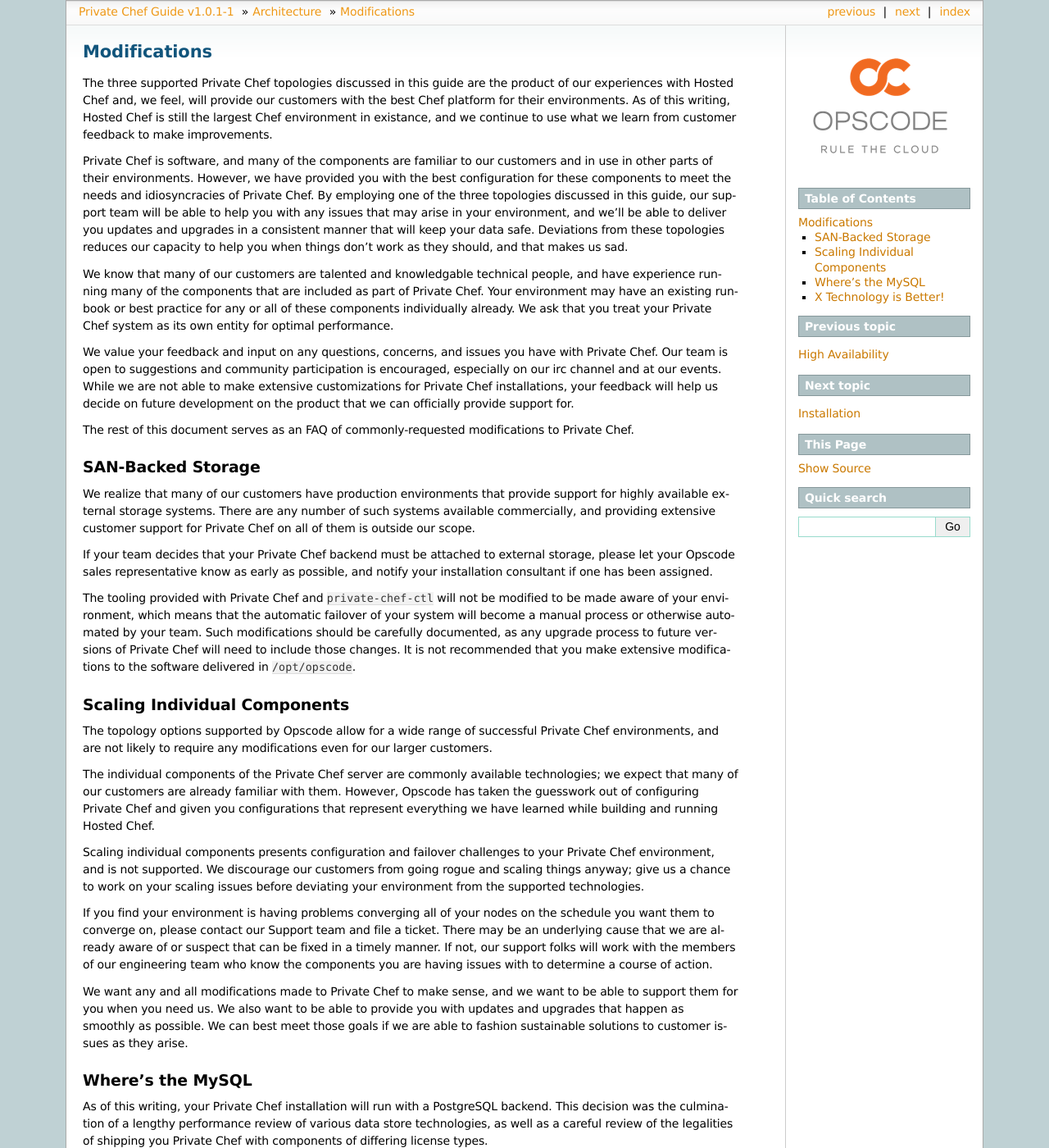
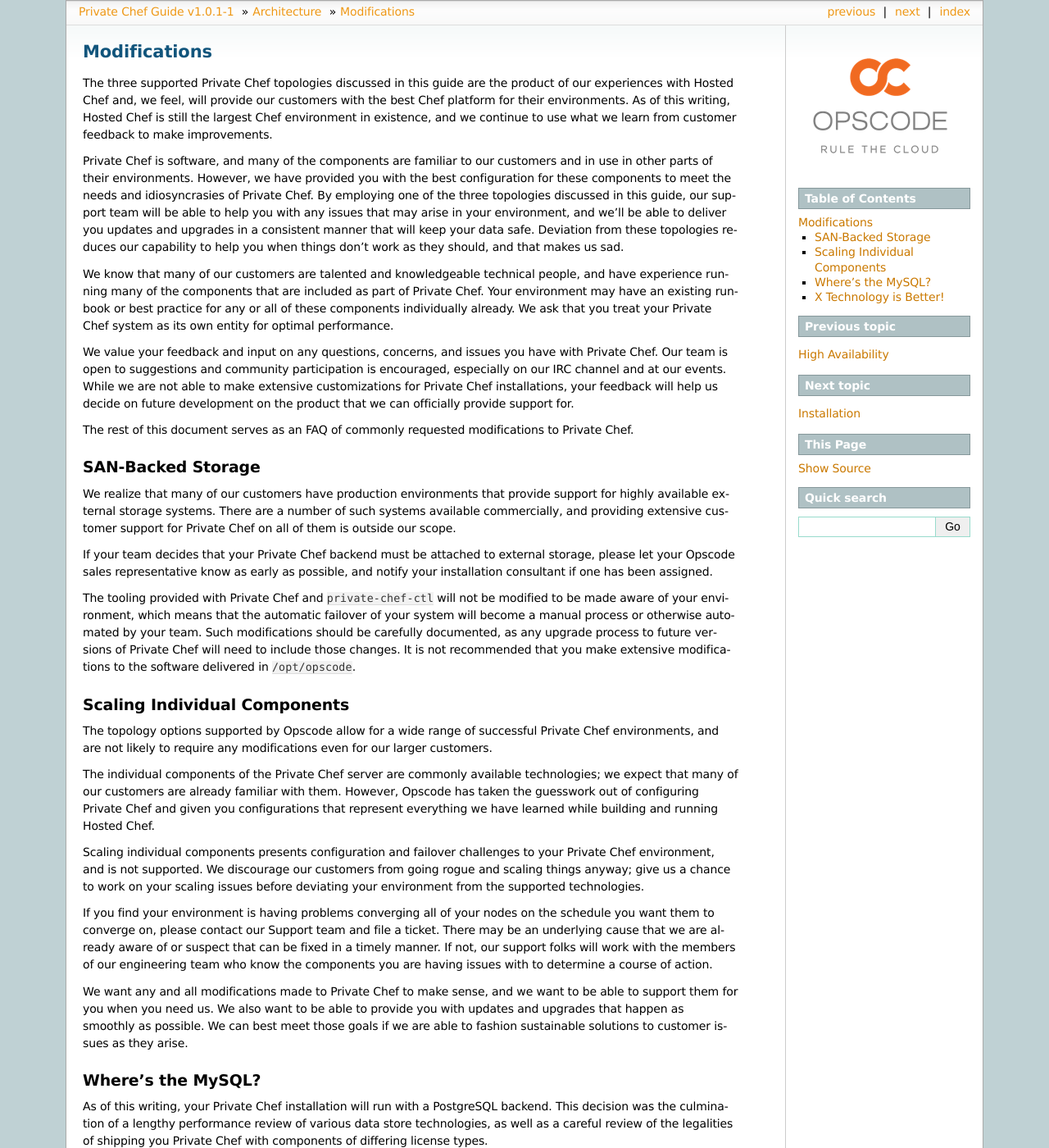
Before and after one commit to chef-boneyard/private-chef-administration, a Sphinx documentation site: the page built from source/architecture/modifications.rst, in a window 1280 px wide and 1400 px high. Shown: the whole window at 82% size. Built offline with Sphinx 7.4.7, drawn with Linux system fonts in a browser that asks for light colours.

Commit message:
Ghz->GHz, cpu->CPU and other spelling and grammar enhancements

```diff
--- a/source/architecture/modifications.rst
+++ b/source/architecture/modifications.rst
@@ -5,15 +5,15 @@
 Modifications
 ====================
 
-The three supported Private Chef topologies discussed in this guide are the product of our experiences with Hosted Chef and, we feel, will provide our customers with the best Chef platform for their environments.  As of this writing, Hosted Chef is still the largest Chef environment in existance, and we continue to use what we learn from customer feedback to make improvements.
+The three supported Private Chef topologies discussed in this guide are the product of our experiences with Hosted Chef and, we feel, will provide our customers with the best Chef platform for their environments.  As of this writing, Hosted Chef is still the largest Chef environment in existence, and we continue to use what we learn from customer feedback to make improvements.
 
-Private Chef is software, and many of the components are familiar to our customers and in use in other parts of their environments. However, we have provided you with the best configuration for these components to meet the needs and idiosyncracies of Private Chef.  By employing one of the three topologies discussed in this guide, our support team will be able to help you with any issues that may arise in your environment, and we'll be able to deliver you updates and upgrades in a consistent manner that will keep your data safe. Deviations from these topologies reduces our capacity to help you when things don't work as they should, and that makes us sad.
+Private Chef is software, and many of the components are familiar to our customers and in use in other parts of their environments. However, we have provided you with the best configuration for these components to meet the needs and idiosyncrasies of Private Chef.  By employing one of the three topologies discussed in this guide, our support team will be able to help you with any issues that may arise in your environment, and we'll be able to deliver you updates and upgrades in a consistent manner that will keep your data safe. Deviation from these topologies reduces our capability to help you when things don't work as they should, and that makes us sad.
 
-We know that many of our customers are talented and knowledgable technical people, and have experience running many of the components that are included as part of Private Chef. Your environment may have an existing runbook or best practice for any or all of these components individually already. We ask that you treat your Private Chef system as its own entity for optimal performance.
+We know that many of our customers are talented and knowledgeable technical people, and have experience running many of the components that are included as part of Private Chef. Your environment may have an existing runbook or best practice for any or all of these components individually already. We ask that you treat your Private Chef system as its own entity for optimal performance.
 
-We value your feedback and input on any questions, concerns, and issues you have with Private Chef. Our team is open to suggestions and community participation is encouraged, especially on our irc channel and at our events. While we are not able to make extensive customizations for Private Chef installations, your feedback will help us decide on future development on the product that we can officially provide support for.
+We value your feedback and input on any questions, concerns, and issues you have with Private Chef. Our team is open to suggestions and community participation is encouraged, especially on our IRC channel and at our events. While we are not able to make extensive customizations for Private Chef installations, your feedback will help us decide on future development on the product that we can officially provide support for.
 
-The rest of this document serves as an FAQ of commonly-requested modifications to Private Chef.
+The rest of this document serves as an FAQ of commonly requested modifications to Private Chef.
 
 .. index::
   pair: modifications; san-backed storage
@@ -21,7 +21,7 @@
 SAN-Backed Storage
 ------------------
 
-We realize that many of our customers have production environments that provide support for highly available external storage systems.  There are any number of such systems available commercially, and providing extensive customer support for Private Chef on all of them is outside our scope.
+We realize that many of our customers have production environments that provide support for highly available external storage systems.  There are a number of such systems available commercially, and providing extensive customer support for Private Chef on all of them is outside our scope.
 
 If your team decides that your Private Chef backend must be attached to external storage, please let your Opscode sales representative know as early as possible, and notify your installation consultant if one has been assigned.
 
@@ -46,8 +46,8 @@
 .. index::
   pair: modifications; mysql
 
-Where's the MySQL
------------------
+Where's the MySQL?
+------------------
 
 As of this writing, your Private Chef installation will run with a PostgreSQL backend. This decision was the culmination of a lengthy performance review of various data store technologies, as well as a careful review of the legalities of shipping you Private Chef with components of differing license types.
 
--- a/source/installation/standalone.rst
+++ b/source/installation/standalone.rst
@@ -14,7 +14,7 @@
 System Requirements
 -------------------
 
--  4 total cores, 2.0 Ghz AMD 41xx/61xx CPUs or faster
+-  4 total cores, 2.0 GHz AMD 41xx/61xx CPUs or faster
 -  4 GB of RAM
 -  5 GB of free disk space in ``/opt``
 -  5 GB of free disk space in ``/var``
@@ -91,11 +91,11 @@
 
 .. note::
 
-  Private Chef is composed of many different services which work together
+  Private Chef is composed of many different services, which work together
   to create a functioning system. One impact of this is that it can take a
   few minutes for the system to finish starting up. One way to tell that
   the system is fully ready is to use the ``top`` command. You will notice
-  high cpu utilization for several ``ruby`` processes while the system is
+  high CPU utilization for several ``ruby`` processes while the system is
   starting up. When that utilization drops off, the system is ready.
 
 Success!
```
Also changed, not shown: source/installation/ha.rst (+6 -6 lines), source/installation/tiered.rst (+5 -5 lines).
